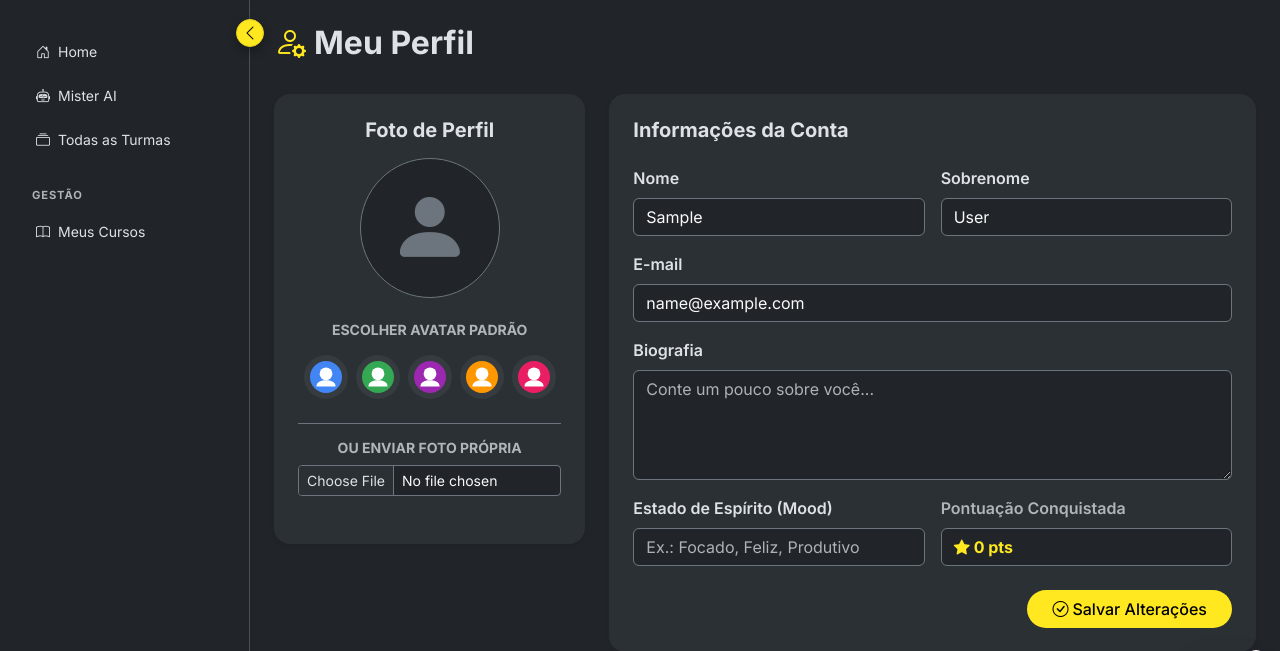
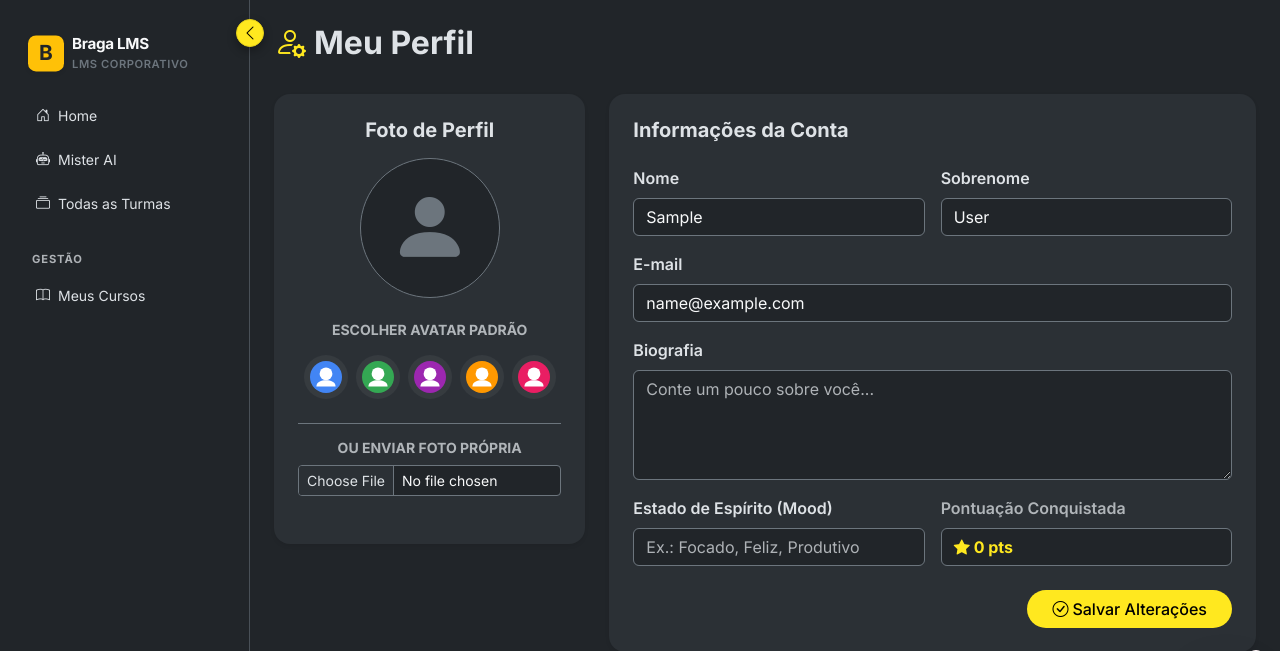
Before and after one commit to devjohnnydev/plataforma222, a Django app: page /perfil/ in a window 1280 px wide. Shown: the part 57-708 px from the top of the page. Run offline with Django 5.2, Linux system fonts and the light colour scheme; the visitor is signed in with stand-in values (Sample User, id 1); data that the repository does not hold is empty; some libraries are stand-ins or nearby versions.

Commit message:
feat: add Braga LMS branding badge at the top of the sidebar

```diff
--- a/templates/base.html
+++ b/templates/base.html
@@ -382,6 +382,18 @@
             <div class="sidebar-overlay" onclick="toggleSidebarMobile()"></div>
             <nav class="sidebar py-3" id="sidebarMenu">
                 <div class="sidebar-sticky px-2">
+                    <!-- Sleek Brand Badge Logo 'B' -->
+                    <div class="d-flex align-items-center gap-2 px-2 mb-4">
+                        <div class="rounded-3 bg-warning text-dark d-flex align-items-center justify-content-center fw-bold shadow-sm"
+                             style="width: 36px; height: 36px; font-size: 1.3rem; font-family: 'Inter', sans-serif;">
+                            B
+                        </div>
+                        <div>
+                            <div class="fw-bold text-light mb-0" style="font-size: 0.95rem; letter-spacing: -0.3px;">Braga LMS</div>
+                            <div class="text-secondary" style="font-size: 0.7rem; font-weight: 600; text-transform: uppercase; letter-spacing: 0.05em;">LMS Corporativo</div>
+                        </div>
+                    </div>
+
                     <ul class="nav flex-column gap-1">
                         <li class="nav-item">
                             <a class="nav-link {% if request.path == '/' %}active{% endif %} text-body" href="{% url 'core:home' %}">
```
